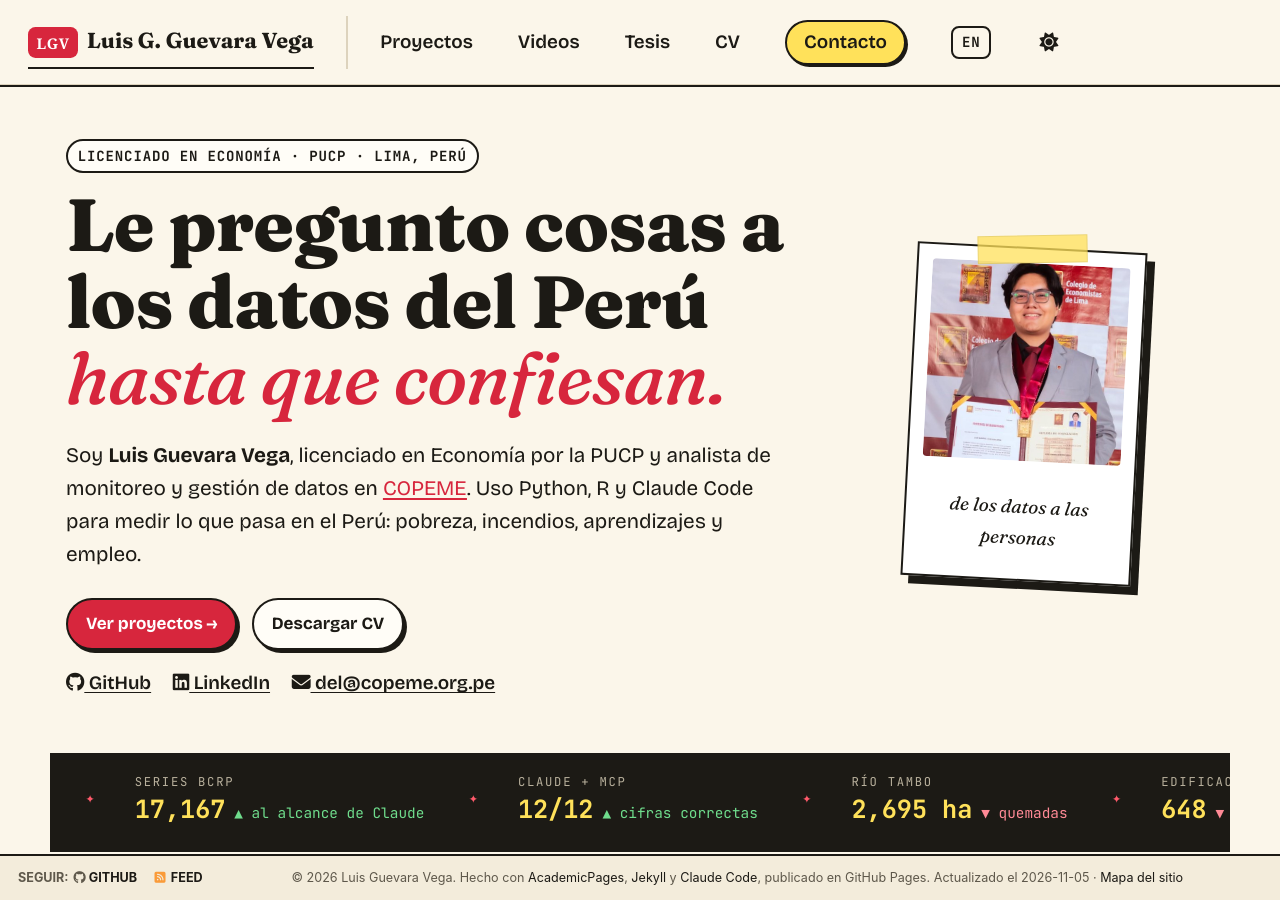
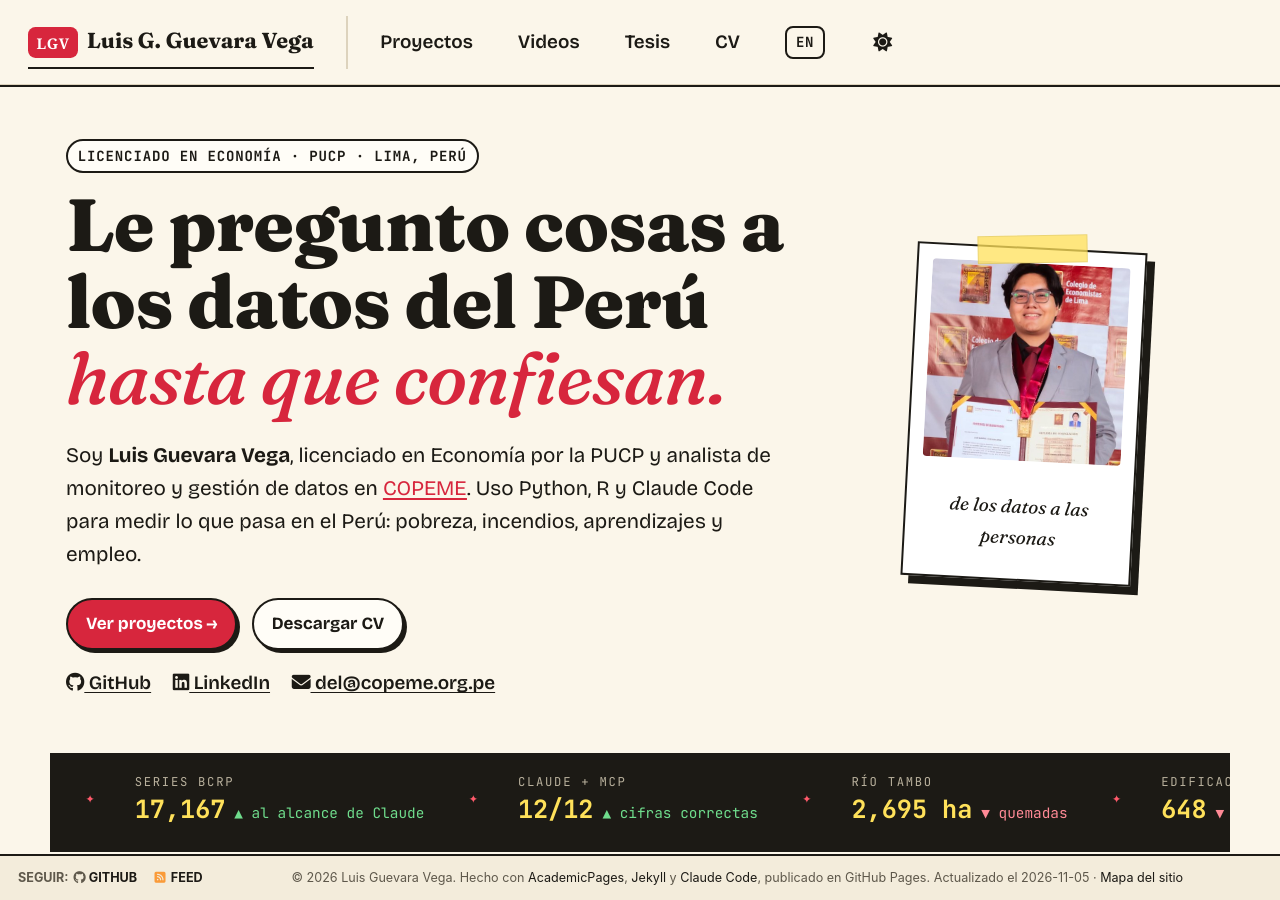
Before and after one commit to LuisGuevaraVega/LuisGuevaraVega.github.io, a Jekyll site: the page built from _pages/about.md, in a window 1280 px wide and 900 px high. Built offline with Jekyll 4.4.1, drawn with Linux system fonts in a browser that asks for light colours; a script bundle is joined from its source files by our own code; a style sheet for code colours, icons or effects is not loaded.

Commit message:
Quita Contacto del menú; regla de idioma dentro de la página y CSS versionado para evitar la caché
Co-Authored-By: Claude Opus 5.5 <noreply@anthropic.com>

```diff
--- a/_data/navigation.yml
+++ b/_data/navigation.yml
@@ -15,7 +15,3 @@ main:
   - title: "CV"
     title_en: "CV"
     url: /#cv
-
-  - title: "Contacto"
-    title_en: "Contact"
-    url: "mailto:del@copeme.org.pe"
--- a/_includes/head/custom.html
+++ b/_includes/head/custom.html
@@ -31,11 +31,16 @@
   document.documentElement.setAttribute('lang', l);
 })();
 </script>
+<style>
+  /* Regla del idioma dentro de la página: no depende de la hoja de estilos en caché */
+  html:not([data-lang="en"]) [data-l="en"],
+  html[data-lang="en"] [data-l="es"] { display: none !important; }
+</style>
 
 <!-- Estilo propio: tipografías y hoja de estilos del portafolio -->
 <link rel="preconnect" href="https://fonts.googleapis.com">
 <link rel="preconnect" href="https://fonts.gstatic.com" crossorigin>
 <link rel="stylesheet" href="https://fonts.googleapis.com/css2?family=Bricolage+Grotesque:opsz,wght@12..96,400..800&family=Fraunces:ital,opsz,wght,SOFT,WONK@0,9..144,400..900,0..100,0..1;1,9..144,400..900,0..100,0..1&family=JetBrains+Mono:wght@400;700&display=swap">
-<link rel="stylesheet" href="{{ base_path }}/assets/css/gabo.css">
+<link rel="stylesheet" href="{{ base_path }}/assets/css/gabo.css?v={{ site.time | date: '%s' }}">
 
 <!-- end custom head snippets -->
```
